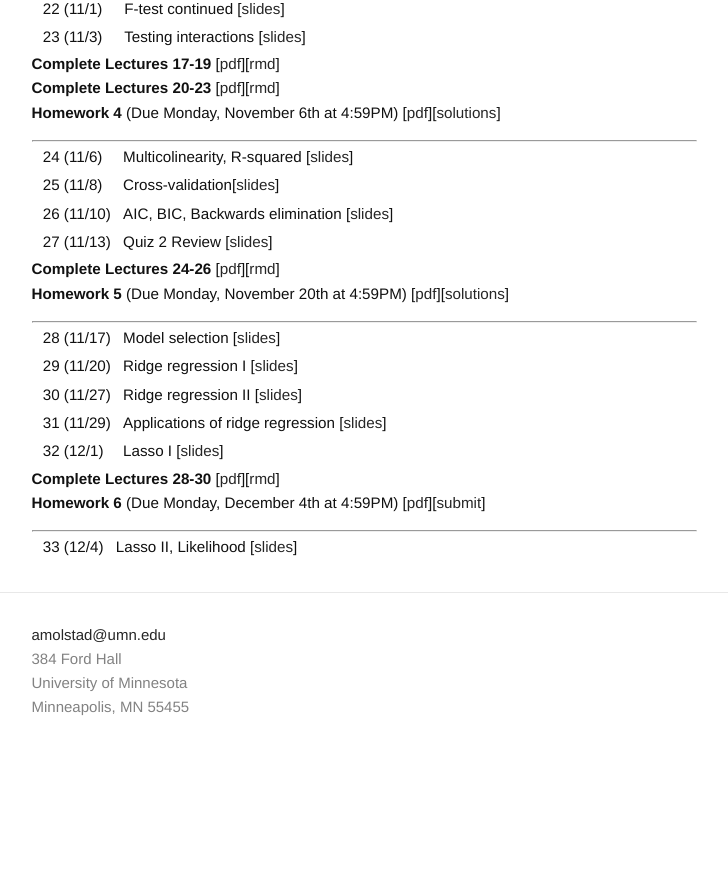
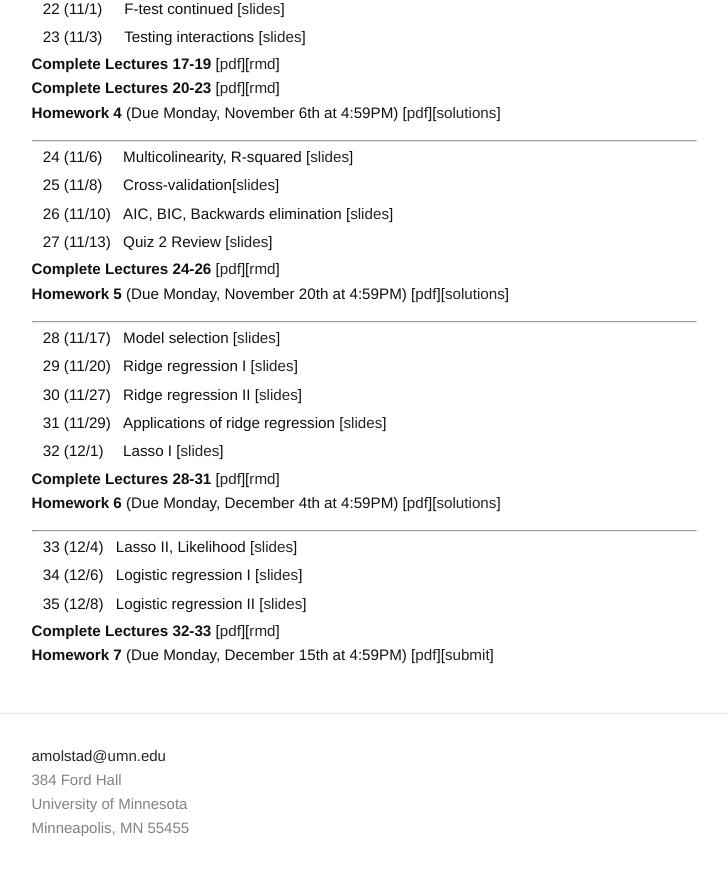
Before and after one commit to ajmolstad/ajmolstad.github.io, a Jekyll site: the page built from F23_STAT3301.md, in a window 1280 px wide and 900 px high, scrolled down 1329 px. Shown: the top 876 px of the window, without its empty margins (276-1004 px from the left). Built offline with Jekyll 4.4.1, drawn with Linux system fonts in a browser that asks for light colours; before the commit the page ends 2108 px from its top, so only the background shows below that.

Commit message:
Update F23_STAT3301.md

```diff
--- a/F23_STAT3301.md
+++ b/F23_STAT3301.md
@@ -96,10 +96,15 @@ Note that you must be logged into your UMN Canvas account to access course mater
 || 32 (12/1) || Lasso I [[slides](https://canvas.umn.edu/files/39848633/download?download_frd=1)] ||
 
 
-**Complete Lectures 28-30** [[pdf](https://canvas.umn.edu/files/39686834/download?download_frd=1)][[rmd](https://canvas.umn.edu/files/39686835/download?download_frd=1)]
-**Homework 6** (Due Monday, December 4th at 4:59PM) [[pdf](https://canvas.umn.edu/files/39737832/download?download_frd=1)][[submit](https://canvas.umn.edu/courses/389122/assignments/3539789)]
+**Complete Lectures 28-31** [[pdf](https://canvas.umn.edu/files/40069747/download?download_frd=1)][[rmd](https://canvas.umn.edu/files/40069748/download?download_frd=1)]
+**Homework 6** (Due Monday, December 4th at 4:59PM) [[pdf](https://canvas.umn.edu/files/39737832/download?download_frd=1)][[solutions](https://canvas.umn.edu/files/40070009/download?download_frd=1)]
 
 
 -------------------------
 
 || 33 (12/4) || Lasso II, Likelihood [[slides](https://canvas.umn.edu/files/39904534/download?download_frd=1)] ||
+|| 34 (12/6) || Logistic regression I [[slides](https://canvas.umn.edu/files/39995421/download?download_frd=1)] ||
+|| 35 (12/8) || Logistic regression II [[slides](https://canvas.umn.edu/files/40069225/download?download_frd=1)] ||
+
+**Complete Lectures 32-33** [[pdf](https://canvas.umn.edu/files/40069722/download?download_frd=1)][[rmd](https://canvas.umn.edu/files/40069724/download?download_frd=1)]
+**Homework 7** (Due Monday, December 15th at 4:59PM) [[pdf](https://canvas.umn.edu/files/40071876/download?download_frd=1)][[submit](https://canvas.umn.edu/courses/389122/assignments/3560550)]
```
